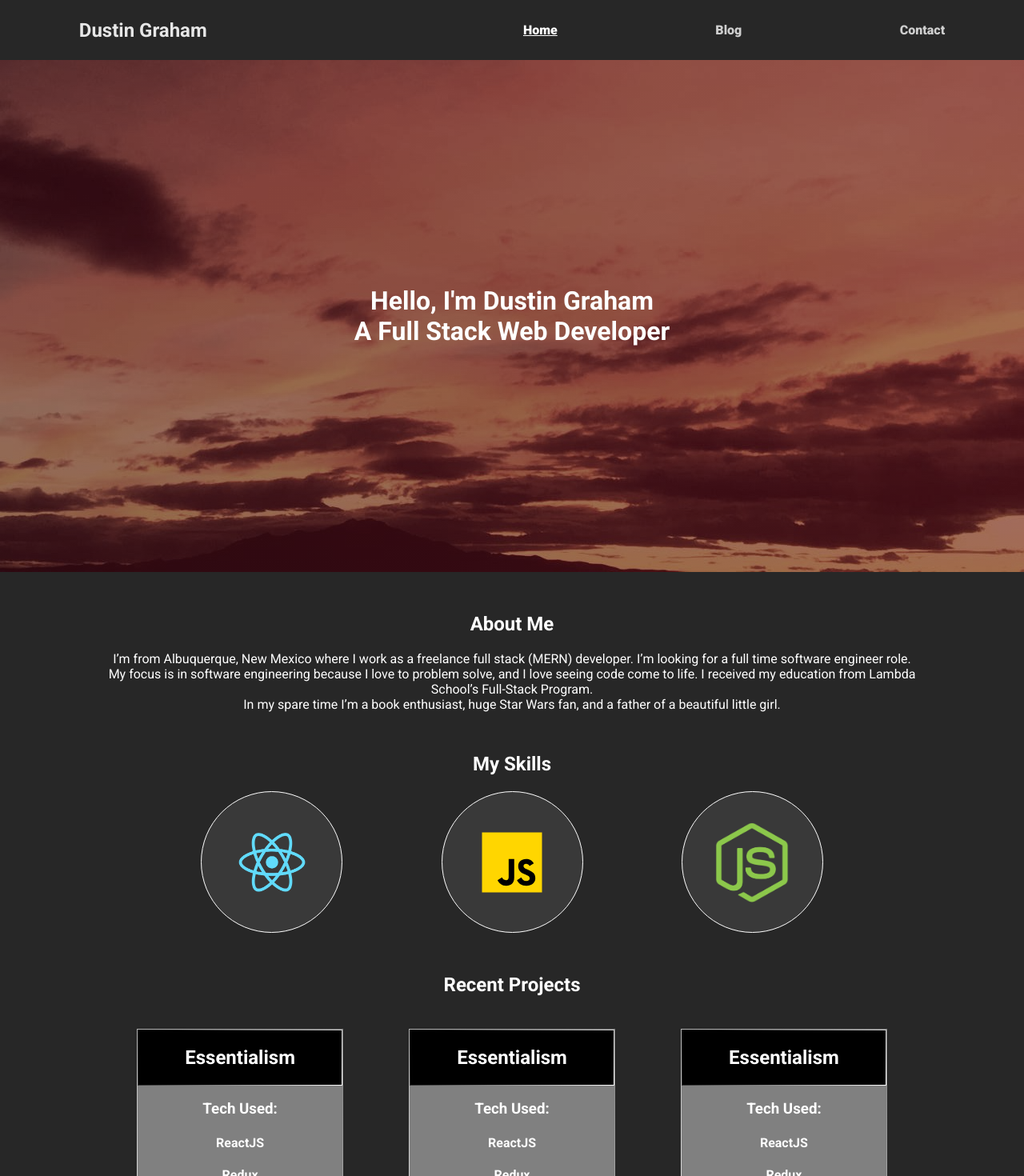
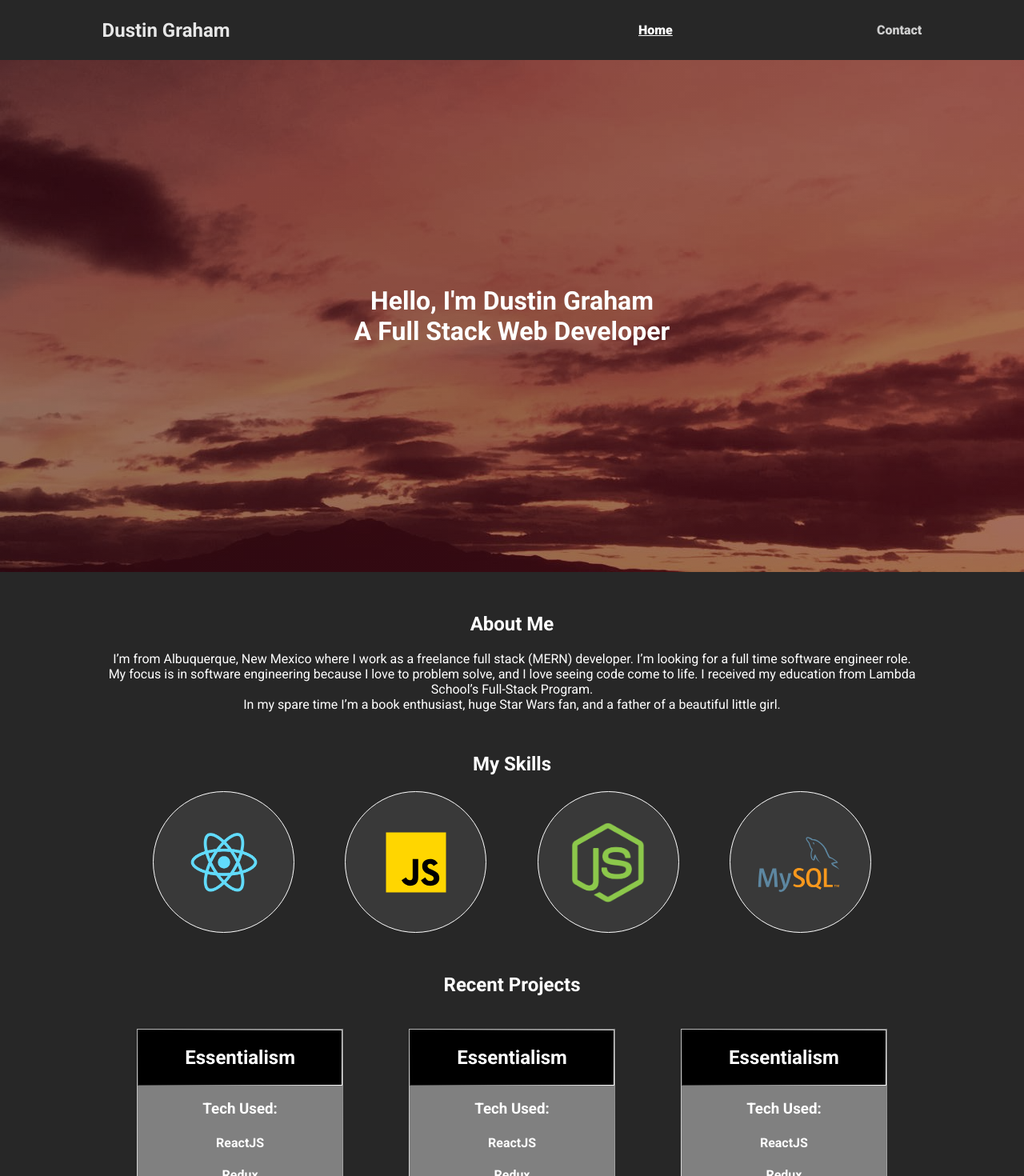
Before and after one commit to DustinG98/dg-portfolio, a React (Create React App) app in the folder portfolio/: page / in a window 1280 px wide. Shown: the top 1470 px of the page at 80% size. Built offline with nearby package versions, Linux system fonts and the light colour scheme; what draft-js-static-toolbar-plugin would draw is missing.

Commit message:
added mysql to skills, adjusted mobile menu

```diff
--- a/portfolio/package.json
+++ b/portfolio/package.json
@@ -15,7 +15,7 @@
     "react": "^16.12.0",
     "react-dom": "^16.12.0",
     "react-router-dom": "^5.1.2",
-    "react-scripts": "3.3.0",
+    "react-scripts": "3.4.0",
     "reactjs-popup": "^1.5.0",
     "style-loader": "^1.1.3"
   },
--- a/portfolio/src/components/Home/Skills/MySkills.js
+++ b/portfolio/src/components/Home/Skills/MySkills.js
@@ -15,6 +15,9 @@ const MySkills = () => {
                 <div className="skillCard">
                     <img src={require('./nodejs.png')} alt="NodeJS Logo"/>
                 </div>
+                <div className="skillCard">
+                    <img src={require('./mysql.svg')} alt="SQL"/>
+                </div>
             </div>
         </div>
     )
--- a/portfolio/src/components/MobileMenu/MobileMenu.js
+++ b/portfolio/src/components/MobileMenu/MobileMenu.js
@@ -7,7 +7,7 @@ const MobileMenu = ({ menuClass, openMenu }) => {
         <div className={`mobileMenu ${menuClass}`}>
             {/* ************Mobile Menu************* */}
             <NavLink exact to="/" activeClassName="active" onClick={() => openMenu()}> Home </NavLink>
-            <NavLink to="/blog" activeClassName="active" onClick={() => openMenu()}> Blog </NavLink>
+            {/* <NavLink to="/blog" activeClassName="active" onClick={() => openMenu()}> Blog </NavLink> */}
             <NavLink to="/contact" activeClassName="active" onClick={() => openMenu()}> Contact </NavLink>
         </div>
     )
--- a/portfolio/src/components/MobileMenu/mobilemenu.css
+++ b/portfolio/src/components/MobileMenu/mobilemenu.css
@@ -5,7 +5,8 @@
     flex-direction: column;
     background-color: rgb(39, 39, 39);
     width: 100%;
-    margin-top: 20%;
+    position: fixed;
+    padding-top: 20%;
 }
 
 .mobileMenu a {
--- a/portfolio/src/components/NavBar.js
+++ b/portfolio/src/components/NavBar.js
@@ -36,7 +36,7 @@ const NavBar = () => {
                 </div>
                 {/* **********************TABLET & DESKTOP NAV MENU**************************** */}
                 <NavLink exact to="/" activeClassName="active" > Home </NavLink>
-                <NavLink to="/blog" activeClassName="active"> Blog </NavLink>
+                {/* <NavLink to="/blog" activeClassName="active"> Blog </NavLink> */}
                 <NavLink to="/contact" activeClassName="active" > Contact </NavLink>
             </nav>
             <MobileMenu menuClass={menuClass} openMenu={openMenu}/>
--- a/portfolio/src/components/navbar.css
+++ b/portfolio/src/components/navbar.css
@@ -7,6 +7,7 @@ nav {
     height: 10%;
     max-height: 100px;
     min-height: 75px;
+
 }
 nav a {
     color: rgb(206, 206, 206);
@@ -29,6 +30,7 @@ nav .active {
 @media only screen and (max-width: 700px) {
     .mobileLogo {
         display: inline-block;
+            z-index: 999;
     }
     .logo {
         display: none;
@@ -40,7 +42,7 @@ nav .active {
         position: fixed;
         top: 0;
         width: 100%;
-        z-index: 990;
+        z-index: 999;
         min-height: 75px;
     }
     nav a {
```
Also changed, not shown: portfolio/src/components/Home/Skills/mysql.svg (added), 1 other file (tests, documents, lock files or other folders).
